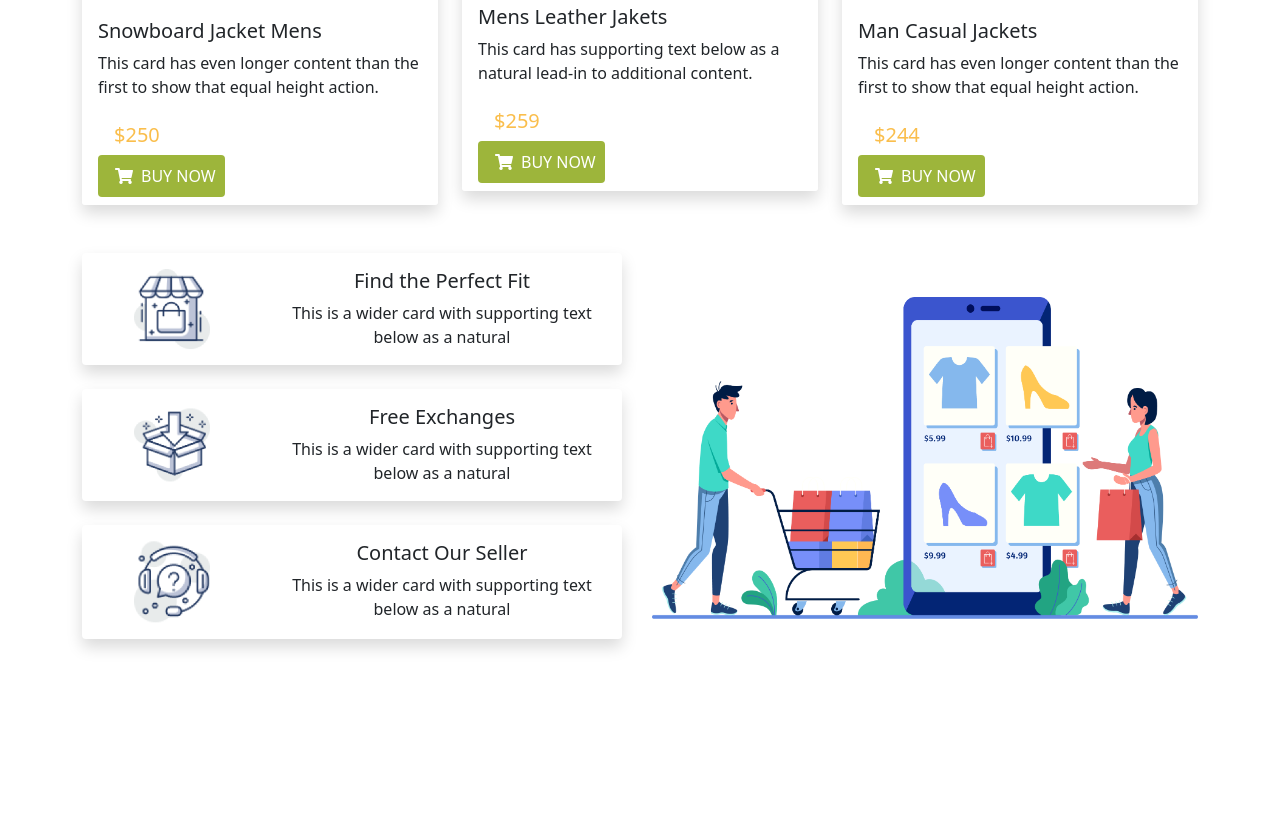
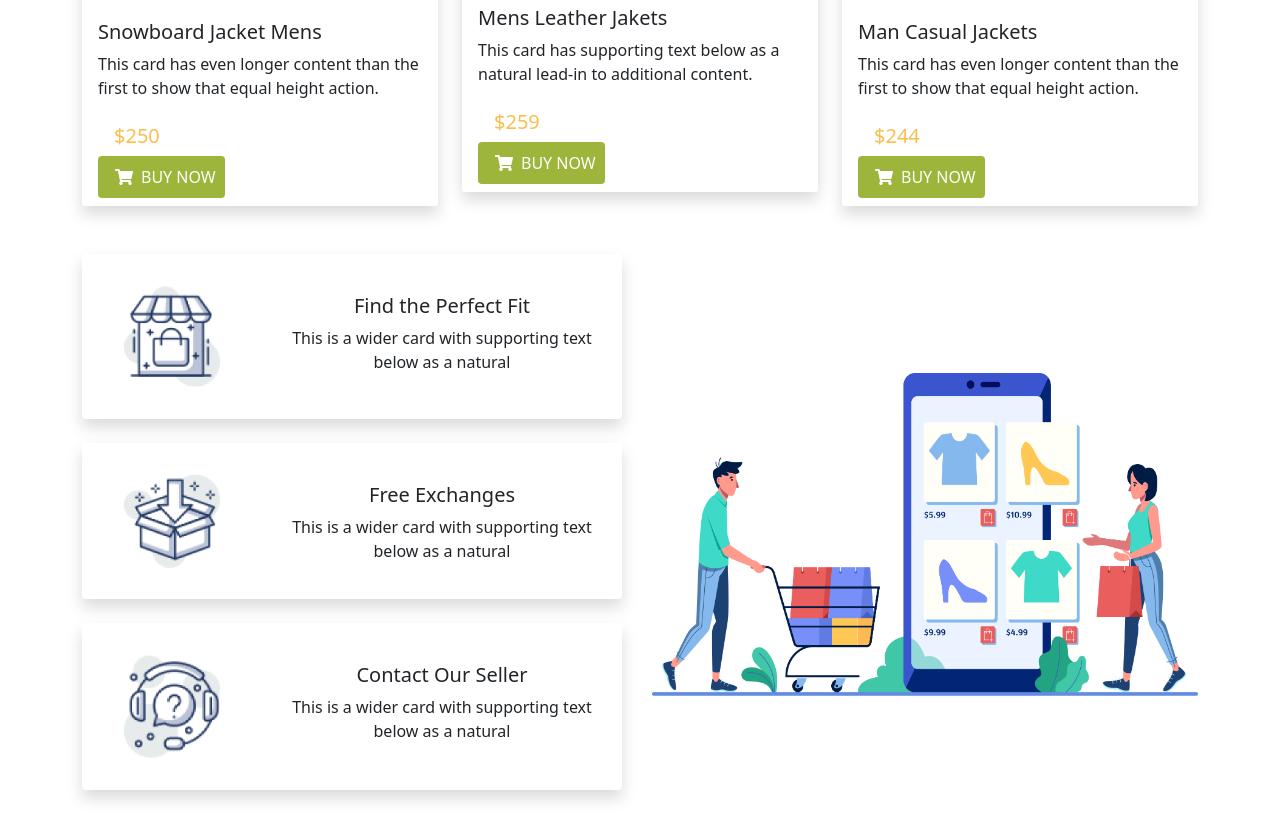
Before and after one commit to moshiur9185/Responsive-assingment-2, a plain HTML site: page index.html in a window 1280 px wide. Shown: the part 1929-2743 px from the top of the page. Before the commit the page ends 2592 px from the top, so only its background shows below. Drawn offline with Linux system fonts and the light colour scheme.

Commit message:
penguin fashon

```diff
--- a/css/style.css
+++ b/css/style.css
@@ -1,5 +1,5 @@
-.logo-img, .other-section>img{
-    width: 60%;
+.logo, .other-section>img{
+    max-width: 15em;
     padding: 1em;
 }
 .header-section{
@@ -25,3 +25,7 @@
     max-height: 22em;
     border-radius: 1em;
 }
+.other-section>img{
+    max-width: 10em;
+    padding: 2em;
+}
--- a/index.html
+++ b/index.html
@@ -22,7 +22,7 @@
         <nav class="navbar navbar-expand-lg navbar-light ">
             <div class="container-fluid">
                 <a class="navbar-brand" href="#">
-                    <img class="logo-img" src="icon/logo.png" alt="">
+                    <img class="logo" src="icon/logo.png" alt="">
                 </a>
                 <button class="navbar-toggler" type="button" data-bs-toggle="collapse"
                     data-bs-target="#navbarNavAltMarkup" aria-controls="navbarNavAltMarkup" aria-expanded="false"
@@ -196,11 +196,11 @@
                 <div class="col-md-6 ">
                     <div class="card mb-4 align-items-center penguin-card shadow" style="max-width: 540px;">
                         <div class="row g-0">
-                            <div class="col-md-4 other-section">
-                                <img class="penguin-img position-relative top-50 start-0 translate-middle-y"
+                            <div class="col-md-4 other-section ">
+                                <img class="penguin-img position-relative top-50 start-0 translate-middle-y "
                                     src="Icon/image 12.png" alt="...">
                             </div>
-                            <div class="col-md-8">
+                            <div class="col-md-8 overflow-hidden gy-4">
                                 <div class="card-body">
                                     <h5 class="card-title">Find the Perfect Fit</h5>
                                     <p class="card-text">This is a wider card with supporting text below as a natural
@@ -217,7 +217,7 @@
                                 <img class=" position-relative top-50 start-0 translate-middle-y "
                                     src="Icon/image 13.png" alt="...">
                             </div>
-                            <div class="col-md-8">
+                            <div class="col-md-8 overflow-hidden gy-4">
                                 <div class="card-body">
                                     <h5 class="card-title">Free Exchanges</h5>
                                     <p class="card-text">This is a wider card with supporting text below as a natural
@@ -234,7 +234,7 @@
                                 <img class=" position-relative top-50 start-0 translate-middle-y"
                                     src="Icon/image 14.png" alt="...">
                             </div>
-                            <div class="col-md-8">
+                            <div class="col-md-8 overflow-hidden gy-4">
                                 <div class="card-body">
                                     <h5 class="card-title">Contact Our Seller</h5>
                                     <p class="card-text">This is a wider card with supporting text below as a natural
```
